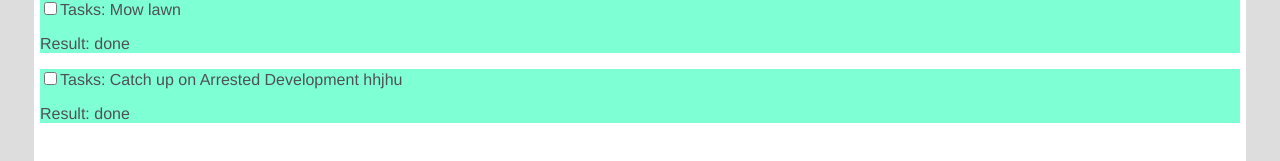
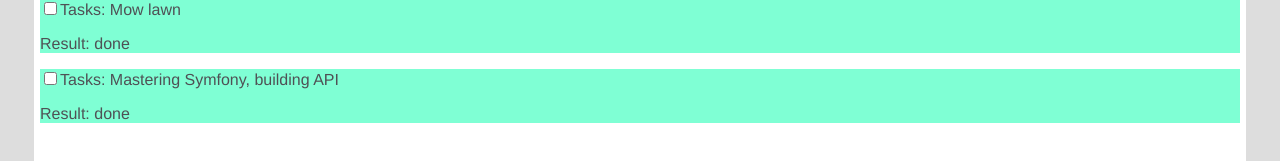
Before and after one commit to yeungon/Shopme, a React (Create React App) app: page / in a window 1280 px wide. Shown: the part 298-459 px from the top of the page. Built offline with nearby package versions, Linux system fonts and the light colour scheme; no server answers.

Commit message:
fixing tasks

```diff
--- a/src/Vuongtasks.js
+++ b/src/Vuongtasks.js
@@ -25,8 +25,8 @@ const Vuongtask = [
     },
     {
         id: 5,
-        text: "Catch up on Arrested Development hhjhu",
-        completed: false,
+        text: "Mastering Symfony, building API",
+        completed: true,
         result: "done"
 
     }
```
